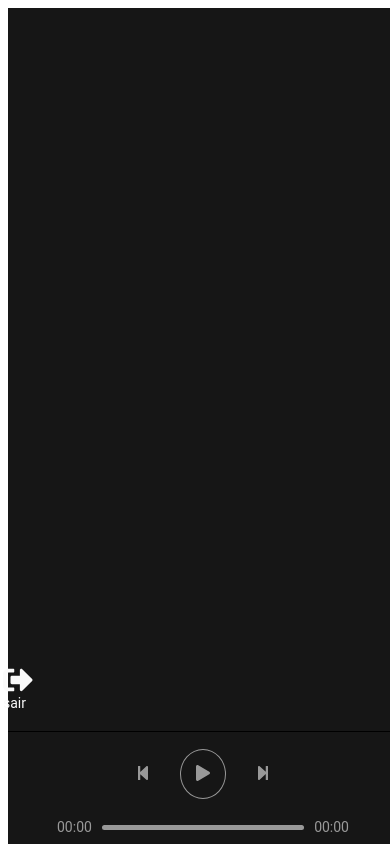
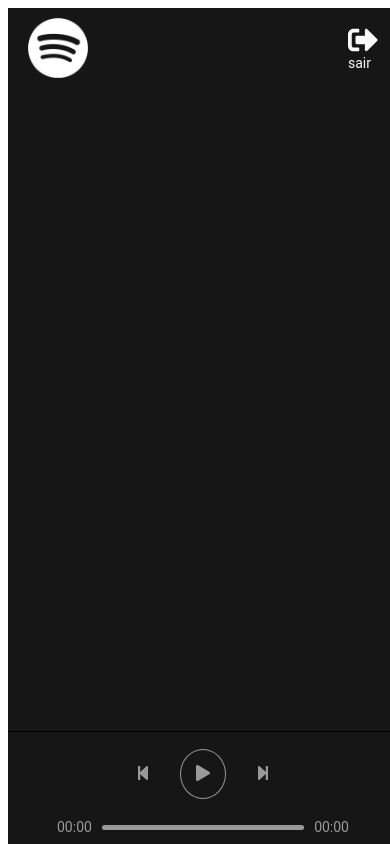
Before and after one commit to yurigodke/xpotify, a React app: page /detail in a window 390 px wide. Built offline with nearby package versions, Linux system fonts and the light colour scheme; the HTML template or start-up script is replaced by a standard one.

Commit message:
Adds breakpoint

```diff
--- a/components/albumCover/index.scss
+++ b/components/albumCover/index.scss
@@ -1,15 +1,15 @@
 @import "~Misc/variables.scss";
 
 .albumCover {
-  width: 350px;
+  max-width: 350px;
   display: inline-block;
   text-align: center;
   padding: 10px 0;
   box-sizing: border-box;
 
   &__image {
-    width: 350px;
-    height: 350px;
+    max-width: 350px;
+    max-height: 350px;
     background: $imageBackgroundColor;
     margin: 0 10px;
 
--- a/components/albumProfile/index.js
+++ b/components/albumProfile/index.js
@@ -8,17 +8,19 @@ class AlbumProfile extends PureComponent {
     const { title, subtitle, image, onClick } = this.props;
 
     return (
-      <div className={style["albumThumb"]} onClick={onClick}>
-        <div className={style["albumThumb__image"]}>
+      <div className={style["albumProfile"]} onClick={onClick}>
+        <div className={style["albumProfile__image"]}>
           <img
-            className={style["albumThumb__image__item"]}
+            className={style["albumProfile__image__item"]}
             src={image}
             alt=""
           />
         </div>
-        <div className={style["albumThumb__text"]}>
-          <div className={style["albumThumb__text__title"]}>{title}</div>
-          <div className={style["albumThumb__text__subtitle"]}>{subtitle}</div>
+        <div className={style["albumProfile__text"]}>
+          <div className={style["albumProfile__text__title"]}>{title}</div>
+          <div className={style["albumProfile__text__subtitle"]}>
+            {subtitle}
+          </div>
         </div>
       </div>
     );
--- a/components/albumProfile/index.scss
+++ b/components/albumProfile/index.scss
@@ -1,11 +1,15 @@
 @import "~Misc/variables.scss";
 
-.albumThumb {
+.albumProfile {
   width: 250px;
   display: flex;
   align-items: center;
   box-sizing: border-box;
   padding: 0 0 0 20px;
+
+  @include breakpoint(mobile) {
+    display: none;
+  }
 
   &__image {
     width: 60px;
--- a/misc/variables.scss
+++ b/misc/variables.scss
@@ -14,3 +14,16 @@ $inputBigSize: 48px;
 $inputMediumSize: 28px;
 $inputDefaultSize: 18px;
 $inputSmallSize: 14px;
+
+//breakpoints
+@mixin breakpoint($point) {
+  @if $point == tablet {
+    @media (max-width: 1200px) {
+      @content;
+    }
+  } @else if $point == mobile {
+    @media (max-width: 700px) {
+      @content;
+    }
+  }
+}
--- a/modules/albumDetail/index.scss
+++ b/modules/albumDetail/index.scss
@@ -8,22 +8,32 @@
   height: 100%;
   overflow: auto;
 
-  &__top {
-  }
-
   &__content {
     display: flex;
     justify-content: space-between;
     margin-top: 50px;
 
+    @include breakpoint(tablet) {
+      flex-direction: column;
+      align-items: center;
+    }
+
     &__cover {
       flex: 1;
+
+      @include breakpoint(tablet) {
+        margin-bottom: 40px;
+      }
     }
 
     &__trackList {
       flex: 2;
       overflow: auto;
       padding-bottom: 50px;
+
+      @include breakpoint(tablet) {
+        width: 100%;
+      }
     }
   }
 }
--- a/modules/bar/index.scss
+++ b/modules/bar/index.scss
@@ -11,11 +11,26 @@
   justify-content: space-between;
   box-sizing: border-box;
 
+  @include breakpoint(tablet) {
+    flex-direction: row;
+    padding: 10px 20px;
+  }
+
   &__img {
     width: 100%;
 
+    @include breakpoint(tablet) {
+      width: auto;
+      height: 100%;
+    }
+
     &__item {
       width: 100%;
+
+      @include breakpoint(tablet) {
+        width: auto;
+        height: 100%;
+      }
     }
   }
 
--- a/modules/guide/index.scss
+++ b/modules/guide/index.scss
@@ -14,6 +14,10 @@
     justify-content: space-between;
     height: 100%;
 
+    @include breakpoint(tablet) {
+      flex-direction: column;
+    }
+
     &__w-bottom {
       height: calc(100% - 120px);
     }
@@ -25,10 +29,20 @@
 
     &__bar {
       width: 5%;
+
+      @include breakpoint(tablet) {
+        width: 100%;
+        height: 80px;
+      }
     }
 
     &__content {
       width: 95%;
+
+      @include breakpoint(tablet) {
+        width: 100%;
+        height: calc(100% - 80px);
+      }
     }
   }
 
--- a/modules/player/index.scss
+++ b/modules/player/index.scss
@@ -25,5 +25,9 @@
 
   &__null {
     width: 250px;
+
+    @include breakpoint(mobile) {
+      display: none;
+    }
   }
 }
--- a/public/index.htm
+++ b/public/index.htm
@@ -2,6 +2,7 @@
 <html lang="en" dir="ltr">
   <head>
     <meta charset="utf-8" />
+    <meta name="viewport" content="width=device-width, initial-scale=1" />
     <title></title>
     <link rel="stylesheet" href="/reset.css" />
     <link
```
